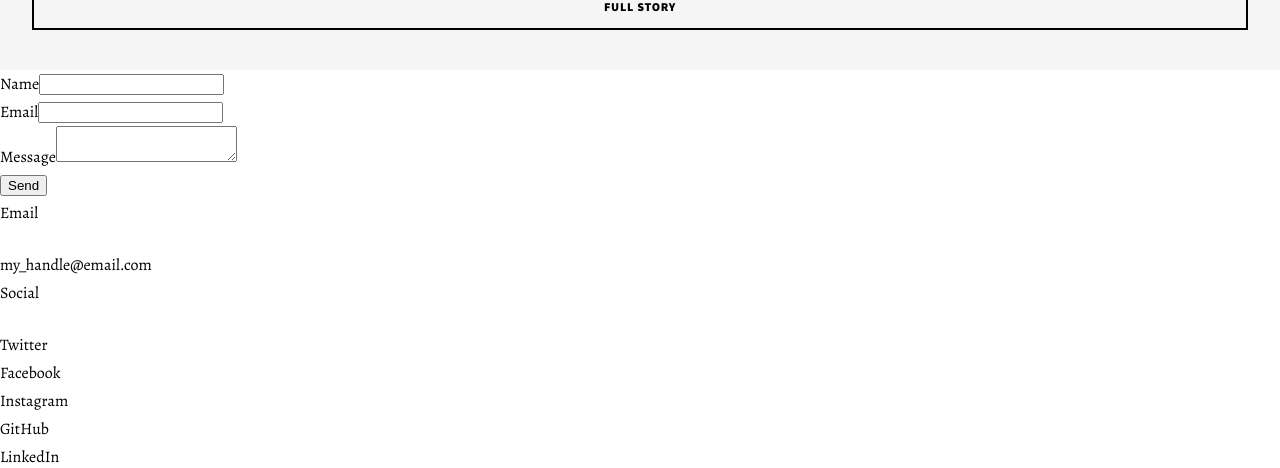
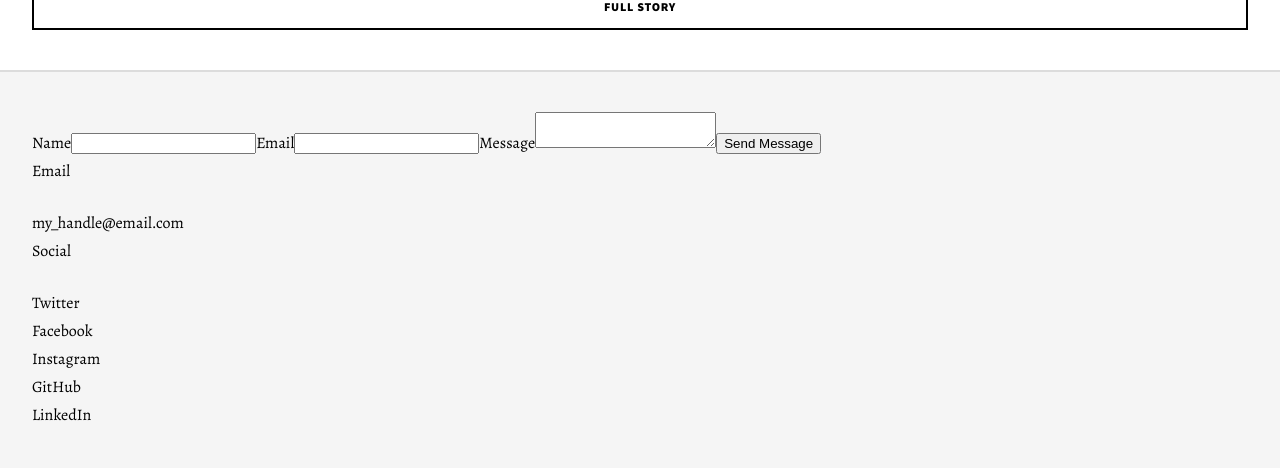
Before and after one commit to noltron000/orange-portfolio, a React (Create React App) app: page / in a window 1280 px wide. Shown: the part 3401-3869 px from the top of the page. Built offline with nearby package versions, Linux system fonts and the light colour scheme.

Commit message:
[upd] format tweaks

```diff
--- a/src/Footer.scss
+++ b/src/Footer.scss
@@ -0,0 +1,5 @@
+#footer {
+	padding: 2.5rem 2rem;
+	border-top: solid 2px gainsboro;
+	background-color: #f5f5f5;
+}
--- a/src/Footer.tsx
+++ b/src/Footer.tsx
@@ -13,7 +13,7 @@ const Footer: React.FC = () => (
 					id='name'
 					name='name'
 					required
-				/><br />
+				/>
 				<label htmlFor='email'>
 					Email
 				</label>
@@ -22,16 +22,19 @@ const Footer: React.FC = () => (
 					id='email'
 					name='email'
 					required
-				/><br />
+				/>
 				<label htmlFor='message'>
 					Message
 				</label>
 				<textarea
 					id='message'
 					name='message'
-				/><br />
-				<button type='submit'>
-					Send
+				/>
+				<button
+					className='button'
+					type='submit'
+				>
+					Send Message
 				</button>
 			</form>
 		</section>
--- a/src/Tabloid.scss
+++ b/src/Tabloid.scss
@@ -1,3 +1,3 @@
 #tabloid {
-	background-color: whitesmoke;
+	background-color: #ffffff;
 }
```
